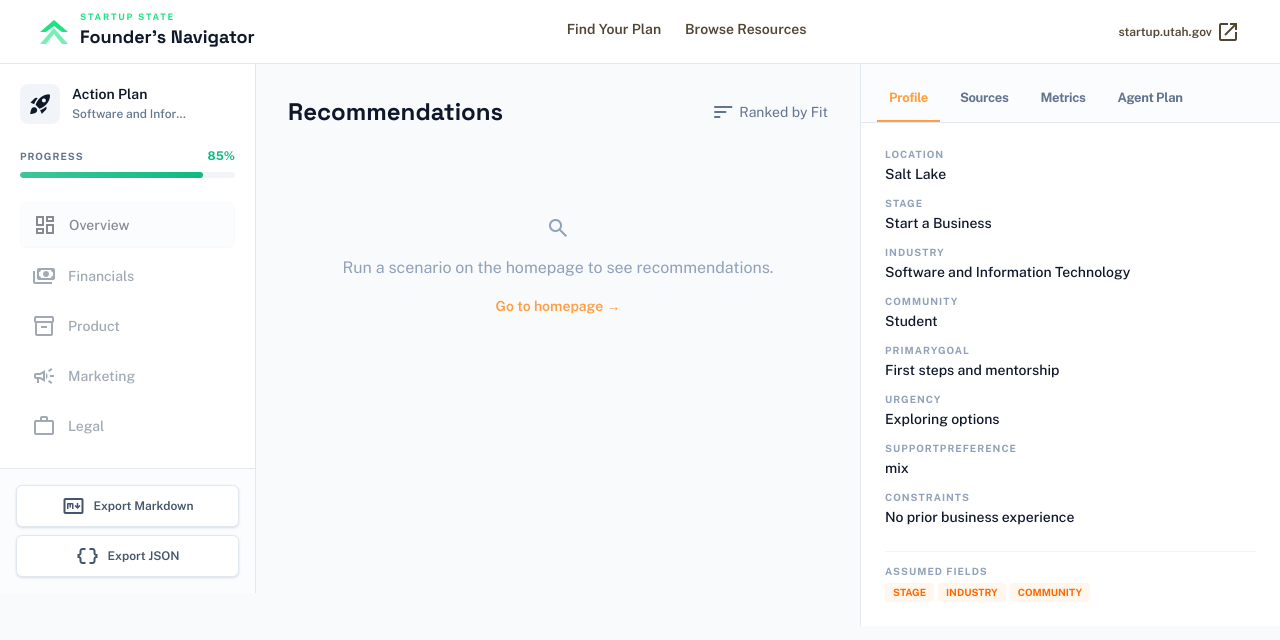
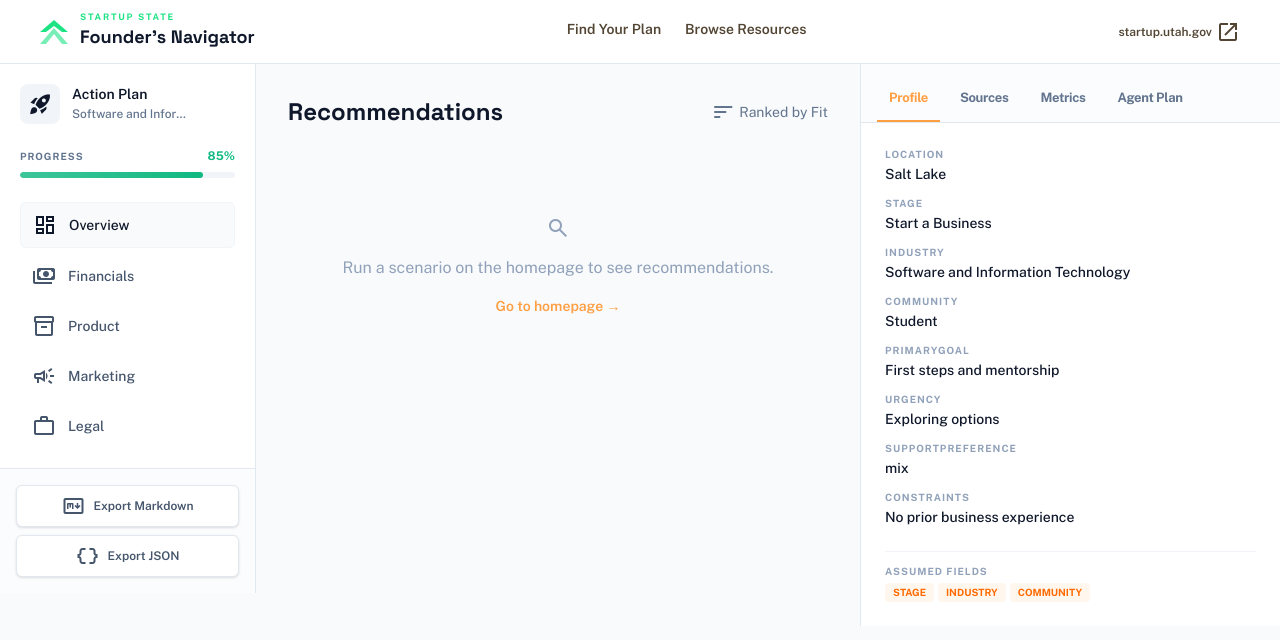
Before and after one commit to calahansphyr/founders-navigator, a Next.js app: page /plan in a window 1280 px wide. Shown: the top 640 px of the page. Built offline with nearby package versions, Linux system fonts and the light colour scheme.

Commit message:
feat: functional left rail tabs with personalized topic-filtered recommendations

```diff
--- a/app/plan/page.tsx
+++ b/app/plan/page.tsx
@@ -1,28 +1,23 @@
 'use client'
-import { useEffect, useState } from 'react'
+import { useEffect, useState, useMemo } from 'react'
 import { useRouter } from 'next/navigation'
 import Link from 'next/link'
 import Nav from '@/components/Nav'
 import RecommendationCard from '@/components/RecommendationCard'
 import RightInspector from '@/components/RightInspector'
 import Toast from '@/components/Toast'
-import { SESSION_KEYS, type Recommendation, type FounderProfile } from '@/lib/types'
+import { SESSION_KEYS, type Recommendation, type FounderProfile, type CatalogItem } from '@/lib/types'
 import { DEFAULT_PROFILE } from '@/lib/defaults'
 import { siteConfig } from '@/data/config'
+import { score } from '@/lib/score'
 import { toMarkdown, toJSON } from '@/lib/export'
-
-const LEFT_RAIL_LINKS = [
-  { label: 'Overview',   icon: 'dashboard' },
-  { label: 'Financials', icon: 'payments' },
-  { label: 'Product',    icon: 'inventory_2' },
-  { label: 'Marketing',  icon: 'campaign' },
-  { label: 'Legal',      icon: 'work' },
-]
+import catalogData from '@/data/catalog.json'
 
 export default function PlanPage() {
   const router = useRouter()
   const [recommendations, setRecommendations] = useState<Recommendation[]>([])
   const [profile, setProfile] = useState<FounderProfile>(DEFAULT_PROFILE)
+  const [activeSection, setActiveSection] = useState('Overview')
   const [toast, setToast] = useState<string | null>(null)
 
   useEffect(() => {
@@ -34,10 +29,20 @@ export default function PlanPage() {
 
   const planName = `${profile.industry} Plan`
 
+  const displayedRecs = useMemo(() => {
+    const section = siteConfig.leftRailSections.find((s) => s.label === activeSection)
+    const sectionTopics = section?.topics ?? null
+    if (!sectionTopics) return recommendations
+    const filtered = (catalogData as CatalogItem[]).filter((item) =>
+      item.topics.some((t) => sectionTopics.includes(t)),
+    )
+    return score(filtered, profile)
+  }, [activeSection, recommendations, profile])
+
   const timelineGroups = [
-    { label: 'Today',        recs: recommendations.slice(0, 1) },
-    { label: 'This week',    recs: recommendations.slice(1, 3) },
-    { label: 'Next 30 days', recs: recommendations.slice(3, 5) },
+    { label: 'Today',        recs: displayedRecs.slice(0, 1) },
+    { label: 'This week',    recs: displayedRecs.slice(1, 3) },
+    { label: 'Next 30 days', recs: displayedRecs.slice(3, 5) },
   ].filter((g) => g.recs.length > 0)
 
   function download(content: string, filename: string, mime: string) {
@@ -93,21 +98,19 @@ export default function PlanPage() {
                 </div>
 
                 <nav className="flex flex-col gap-1.5">
-                  {LEFT_RAIL_LINKS.map((link, i) => (
-                    <a
-                      key={link.label}
-                      href="#"
-                      title="Coming in production"
-                      className={`flex items-center gap-3 px-3 py-2.5 rounded-md transition-colors opacity-50 cursor-not-allowed ${
-                        i === 0
+                  {siteConfig.leftRailSections.map((section) => (
+                    <button
+                      key={section.label}
+                      onClick={() => setActiveSection(section.label)}
+                      className={`flex items-center gap-3 px-3 py-2.5 rounded-md transition-colors w-full text-left ${
+                        activeSection === section.label
                           ? 'bg-slate-50 text-deep-navy border border-slate-100'
-                          : 'text-slate-600'
+                          : 'text-slate-600 hover:bg-slate-50'
                       }`}
-                      onClick={(e) => e.preventDefault()}
                     >
-                      <span className="material-symbols-outlined text-[20px]">{link.icon}</span>
-                      <span className="text-sm font-medium">{link.label}</span>
-                    </a>
+                      <span className="material-symbols-outlined text-[20px]">{section.icon}</span>
+                      <span className="text-sm font-medium">{section.label}</span>
+                    </button>
                   ))}
                 </nav>
               </div>
@@ -147,14 +150,16 @@ export default function PlanPage() {
           <div className="flex-1 overflow-y-auto p-8 min-w-[420px]">
             <div className="max-w-2xl mx-auto">
               <div className="flex items-center justify-between mb-6">
-                <h2 className="text-2xl font-display font-bold text-deep-navy">Recommendations</h2>
+                <h2 className="text-2xl font-display font-bold text-deep-navy">
+                  {activeSection === 'Overview' ? 'Recommendations' : activeSection}
+                </h2>
                 <span className="text-sm text-slate-500 flex items-center gap-1">
                   <span className="material-symbols-outlined text-[18px]">sort</span>
                   Ranked by Fit
                 </span>
               </div>
 
-              {recommendations.length > 0 && (
+              {recommendations.length > 0 && activeSection === 'Overview' && (
                 <p className="text-body-md text-on-surface-variant mb-6">
                   Here are the top resources for a{' '}
                   <strong>
@@ -179,7 +184,22 @@ export default function PlanPage() {
                 </div>
               )}
 
-              {timelineGroups.map((group) => (
+              {recommendations.length > 0 && displayedRecs.length < 3 && activeSection !== 'Overview' && (
+                <div className="text-center py-16 text-slate-400">
+                  <span className="material-symbols-outlined text-5xl mb-4 block">search_off</span>
+                  <p>No resources found in this category for your profile.</p>
+                  <button
+                    onClick={() => setActiveSection('Overview')}
+                    className="mt-4 text-innovation-orange hover:underline text-sm font-semibold"
+                  >
+                    View all recommendations →
+                  </button>
+                </div>
+              )}
+
+              {(displayedRecs.length >= 3 || activeSection === 'Overview') &&
+                recommendations.length > 0 &&
+                timelineGroups.map((group) => (
                   <div key={group.label} className="mb-8">
                     <div className="flex items-center gap-3 mb-4">
                       <span className="text-[10px] font-bold uppercase tracking-widest text-slate-400">
@@ -195,7 +215,7 @@ export default function PlanPage() {
                   </div>
                 ))}
 
-              {recommendations.length > 0 && (
+              {recommendations.length > 0 && activeSection === 'Overview' && (
                 <div className="mt-8 pt-6 border-t border-slate-100">
                   <p className="text-label-sm text-slate-400 uppercase tracking-widest mb-3">
                     Quick actions
```
Lines whose indentation alone changed are shown as unchanged.
